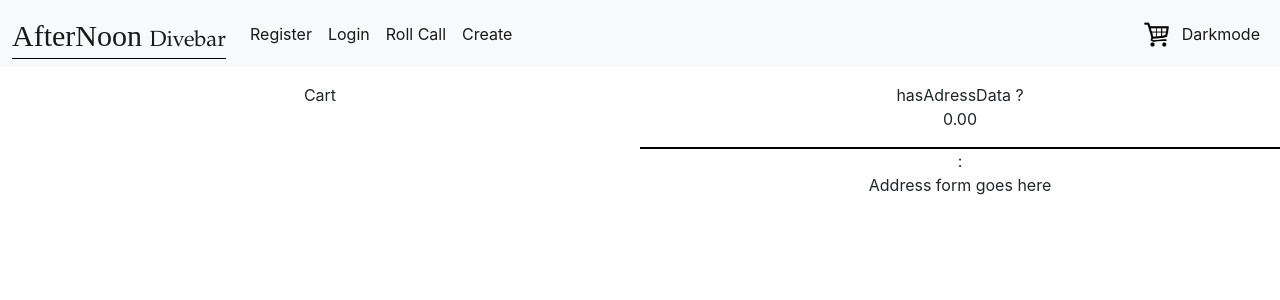
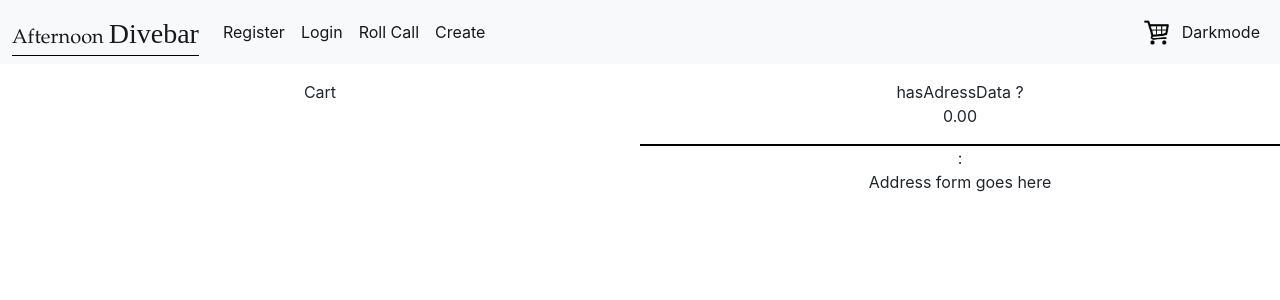
Before and after one commit to Guitartheist/react_tracer, a React (Create React App) app in the folder app/: page /checkout in a window 1280 px wide. Shown: the top 300 px of the page. Built offline with nearby package versions, Linux system fonts and the light colour scheme.

Commit message:
final good merged

```diff
--- a/app/src/components/displays/CheckoutDisplay.tsx
+++ b/app/src/components/displays/CheckoutDisplay.tsx
@@ -1,6 +1,5 @@
 import React, { ReactElement } from "react";
 import { useDispatch, useSelector } from "react-redux";
-import { storeCartData, storeCartItems } from "../../common/slices/cartSlice";
 import { RootState } from "../../common/store";
 import CartDisplayer from "./cart/CartDisplayer";
 import CartItemDisplayer from "./cart/CartItemDisplayer";
--- a/app/src/components/displays/Navbar.tsx
+++ b/app/src/components/displays/Navbar.tsx
@@ -1,5 +1,5 @@
 import React, { useContext, useEffect, useState } from 'react';
-import { useDispatch } from 'react-redux';
+//import { useDispatch } from 'react-redux';
 import { Outlet, Link } from "react-router-dom";
 import { useLogoutAppUserMutation } from '../../common/services/appUserSlice';
 import { useLazyFindCartByCartIdQuery } from '../../common/services/cartSlice';
@@ -8,8 +8,9 @@ import CartContextProvider, { CartContext } from './cart/CartContext';
 import CartIcon from './cart/CartIcon';
 
 function Navbar() {
-	const dispatch = useDispatch();
+	//const dispatch = useDispatch();
 	const [logout, result] = useLogoutAppUserMutation();
+	/*
 	const [getCart, cartResults, lastPromiseInfo] = useLazyFindCartByCartIdQuery();
 
 	const cartId = localStorage.getItem("cartId");
@@ -27,7 +28,7 @@ function Navbar() {
 			dispatch(storeCartItems(cartItems));
 		}
 	}, [cartResults])
-
+*/
 	function logoutAction() {
 		logout('');
 	}
@@ -52,13 +53,13 @@ function Navbar() {
 						}}>
 						<p style={{
 							display: 'inline',
-							fontFamily: "'Brush Script MT', cursive",
-							fontSize: '1.5em',
-						}}>AfterNoon </p>
+							fontFamily: 'Garamond, serif',
+							fontSize: '1em',
+						}}>Afternoon </p>
 						<p style={{
 							display: 'inline',
-							fontFamily: 'Garamond, serif',
-							fontSize: '1.1em',
+							fontFamily: "'Brush Script MT', cursive",
+							fontSize: '1.4em',
 						}}>Divebar</p>
 					</a>
 					<button className="navbar-toggler" type="button" data-bs-toggle="collapse" data-bs-target="#navbarSupportedContent" aria-controls="navbarSupportedContent" aria-expanded="false" aria-label="Toggle navigation">
--- a/app/src/components/displays/cart/CartContext.tsx
+++ b/app/src/components/displays/cart/CartContext.tsx
@@ -1,5 +1,8 @@
-import React, { createContext, ReactNode, ReactPortal, useState } from "react";
+import React, { createContext, ReactNode, ReactPortal, useEffect, useState } from "react";
+import { useDispatch } from 'react-redux';
 import CartPanel from './CartPanel';
+import { useLazyFindCartByCartIdQuery } from '../../../common/services/cartSlice';
+import { storeCartData, storeCartItems } from '../../../common/slices/cartSlice';
 
 export type CartContextProps = {
 	children?: React.ReactNode
@@ -15,11 +18,30 @@ export const CartContext = createContext<CartContextType>({
 
 export const CartContextProvider: React.FC<CartContextProps>
   = ({children}) => {
+	const dispatch = useDispatch();
 	const [isCartOpen, setIsCartOpen] = useState<boolean>(false);
 
 	const setCartOpen = (isOpen: boolean) => {
 		setIsCartOpen(isOpen);
 	}
+
+	const [getCart, cartResults, lastPromiseInfo] = useLazyFindCartByCartIdQuery();
+
+	const cartId = localStorage.getItem("cartId");
+	if (cartId && cartId !== lastPromiseInfo.lastArg) {
+		getCart(cartId);
+	}
+
+	useEffect(() => {
+		if (cartResults && cartResults.data) {
+			const {
+				cartData,
+				cartItems
+			} = cartResults.data;
+			dispatch(storeCartData(cartData));
+			dispatch(storeCartItems(cartItems));
+		}
+	}, [cartResults])
 
 	return (
 		<CartContext.Provider value={{ setCartOpen }}>
--- a/app/src/components/displays/cart/CartDisplayer.tsx
+++ b/app/src/components/displays/cart/CartDisplayer.tsx
@@ -4,7 +4,6 @@ import { RootState } from "../../../common/store";
 import { CartData, CartItem } from "./type";
 import { UserData } from "../user/types";
 import CartItemDisplayer from "./CartItemDisplayer";
-import { storeCartData, storeCartItems } from '../../../common/slices/cartSlice';
 
 export const CartDisplayer = () => {
 	const dispatch = useDispatch();
```
Also changed, not shown: app/src/components/displays/order/OrderItemInformation.tsx (+1 -14 lines).
